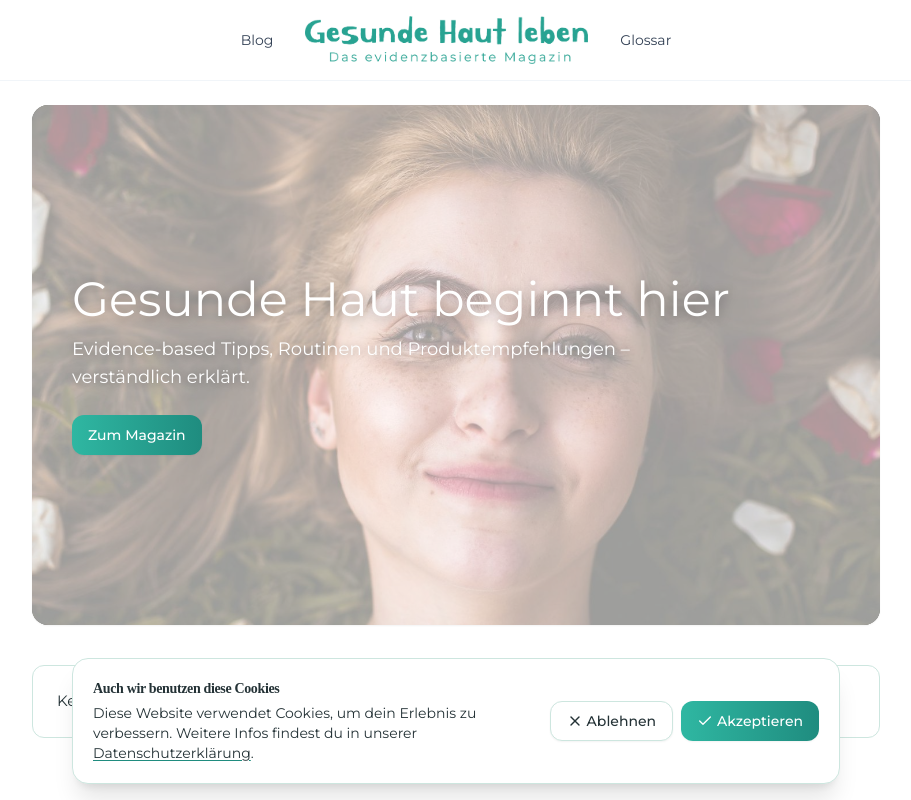
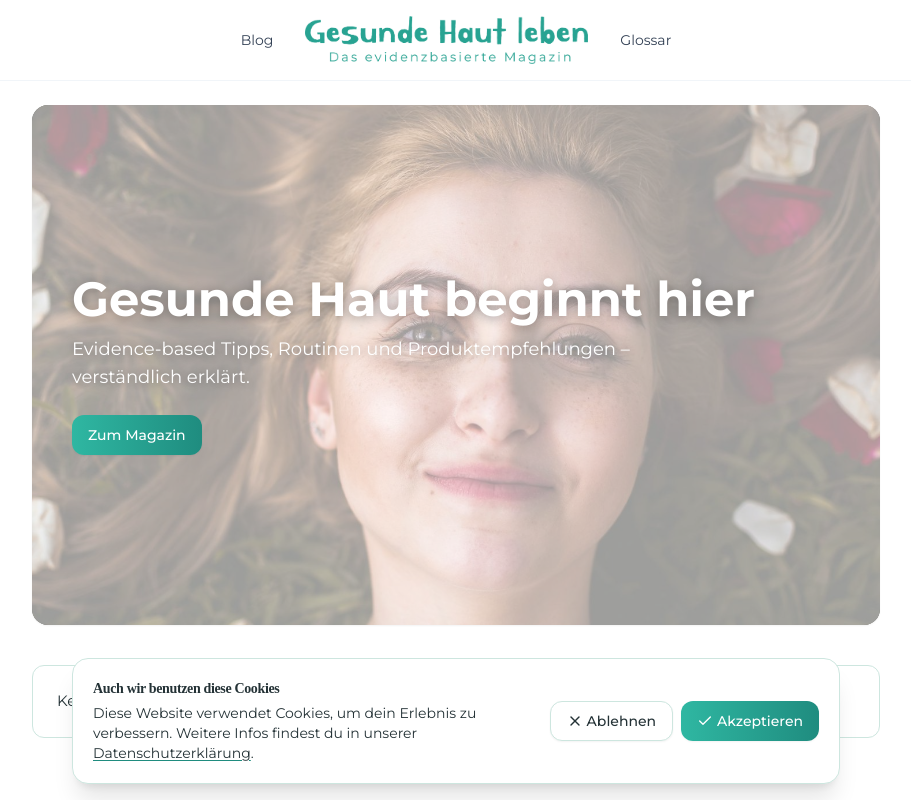
Before and after one commit to hautgesundheitmagazin-hub/website, a Next.js app: page / in a window 1280 px wide. Shown: the top 800 px of the page, without its empty margins (184-1095 px from the left). Built offline with nearby package versions, Linux system fonts and the light colour scheme; no server answers.

Commit message:
Update page.tsx

```diff
--- a/src/app/page.tsx
+++ b/src/app/page.tsx
@@ -66,12 +66,12 @@ function HeroBanner() {
           <div className="absolute inset-0 flex items-center">
             <div className="w-full px-6 sm:px-10 py-8">
               <h1
-                className="font-highlight text-3xl sm:text-4xl md:text-5xl leading-tight text-white"
-                style={{
-                  fontFamily: "var(--font-montserrat, Montserrat, system-ui, sans-serif)",
-                  textShadow: "0 2px 12px rgba(0,0,0,0.35)",
-                }}
-              >
+  className="font-highlight font-bold text-3xl sm:text-4xl md:text-5xl leading-tight text-white"
+  style={{
+    fontFamily: "var(--font-montserrat, Montserrat, system-ui, sans-serif)",
+    textShadow: "0 2px 12px rgba(0,0,0,0.35)",
+  }}
+>
                 Gesunde Haut beginnt hier
               </h1>
 
```
